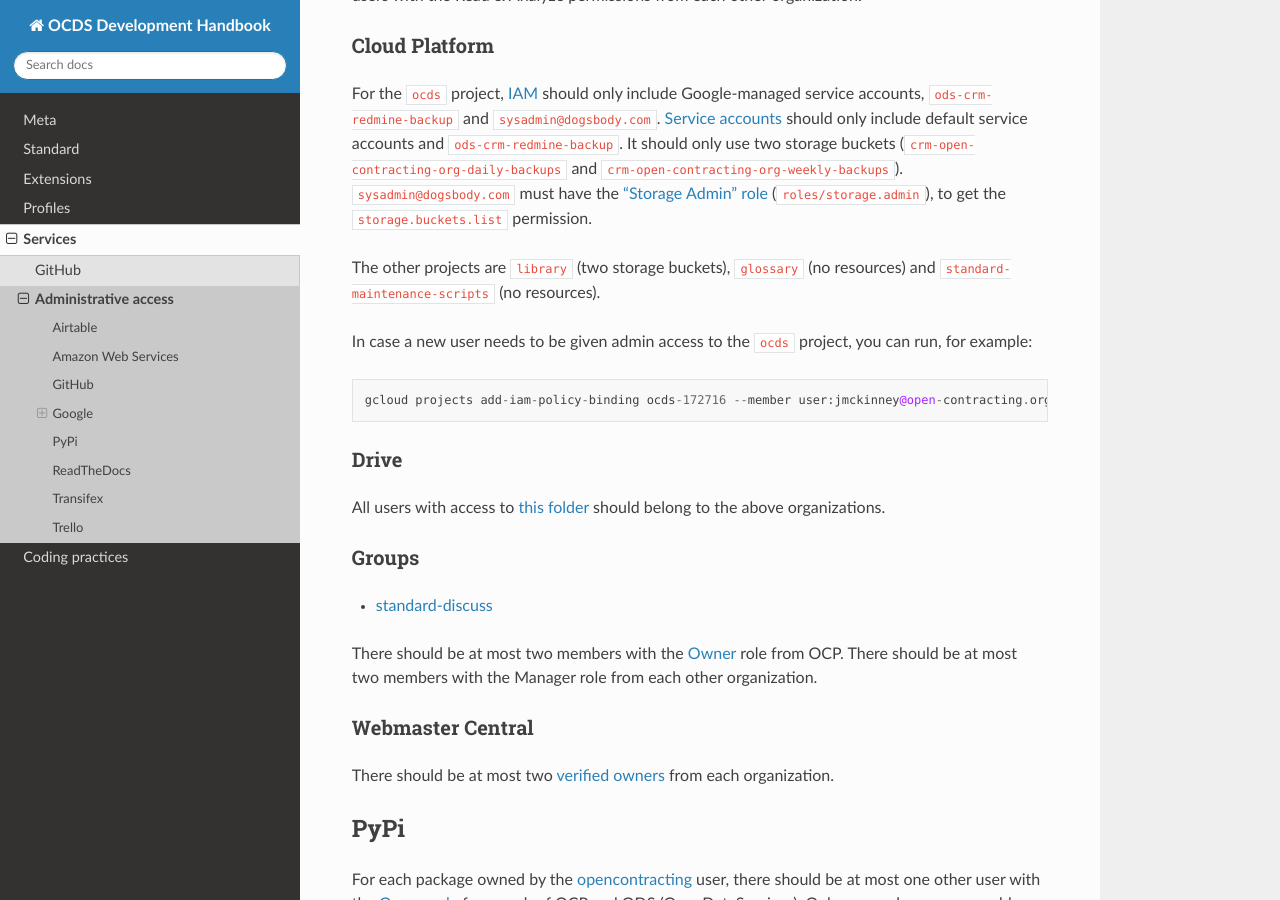
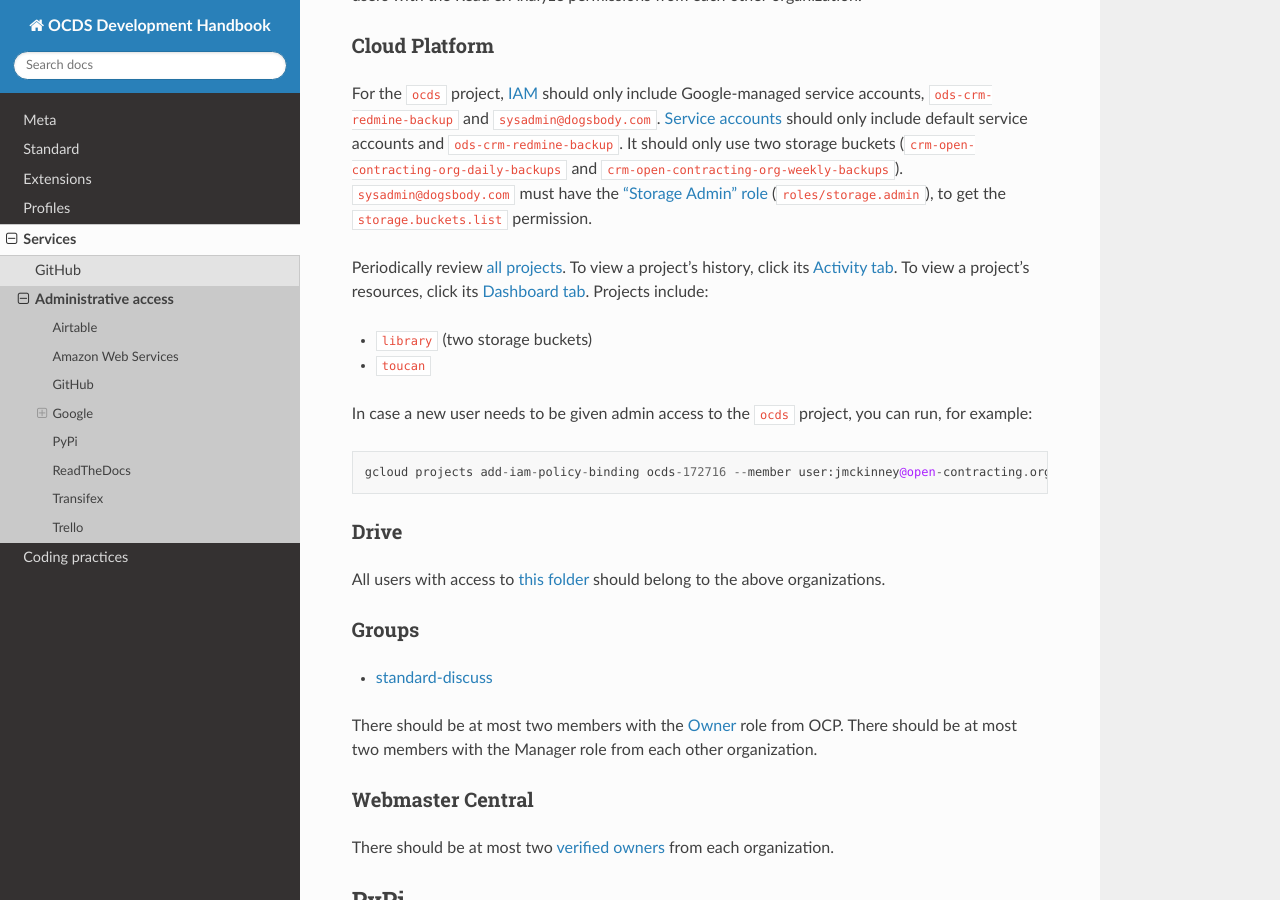
Before and after one commit to open-contracting/standard-development-handbook, a Sphinx documentation site: the page built from docs/systems/services.md, in a window 1280 px wide and 900 px high, scrolled down 1004 px. Built offline with Sphinx 7.4.7 and the Read the Docs theme 2.0.0, drawn with Linux system fonts in a browser that asks for light colours; pages that are not in the unit, such as notebooks, are missing from menus.

Commit message:
services: Add instructions to review Google Cloud projects

```diff
--- a/docs/systems/services.md
+++ b/docs/systems/services.md
@@ -34,7 +34,10 @@
 
 For the `ocds` project, [IAM](https://console.cloud.google.com/iam-admin/iam?organizationId=1015889055088&project=ocds-172716) should only include Google-managed service accounts, `ods-crm-redmine-backup` and `sysadmin@dogsbody.com`. [Service accounts](https://console.cloud.google.com/iam-admin/serviceaccounts?organizationId=1015889055088&project=ocds-172716) should only include default service accounts and `ods-crm-redmine-backup`. It should only use two storage buckets (`crm-open-contracting-org-daily-backups` and `crm-open-contracting-org-weekly-backups`). `sysadmin@dogsbody.com` must have the ["Storage Admin" role](https://cloud.google.com/storage/docs/access-control/iam-roles) (`roles/storage.admin`), to get the `storage.buckets.list` permission.
 
-The other projects are `library` (two storage buckets), `glossary` (no resources) and `standard-maintenance-scripts` (no resources).
+Periodically review [all projects](https://console.cloud.google.com/cloud-resource-manager?organizationId=1015889055088). To view a project's history, click its [Activity tab](https://console.cloud.google.com/home/activity?organizationId=1015889055088&project=ocds-172716). To view a project's resources, click its [Dashboard tab](https://console.cloud.google.com/home/dashboard?organizationId=1015889055088&project=ocds-172716). Projects include:
+
+* `library` (two storage buckets)
+* `toucan`
 
 In case a new user needs to be given admin access to the `ocds` project, you can run, for example:
 
```
